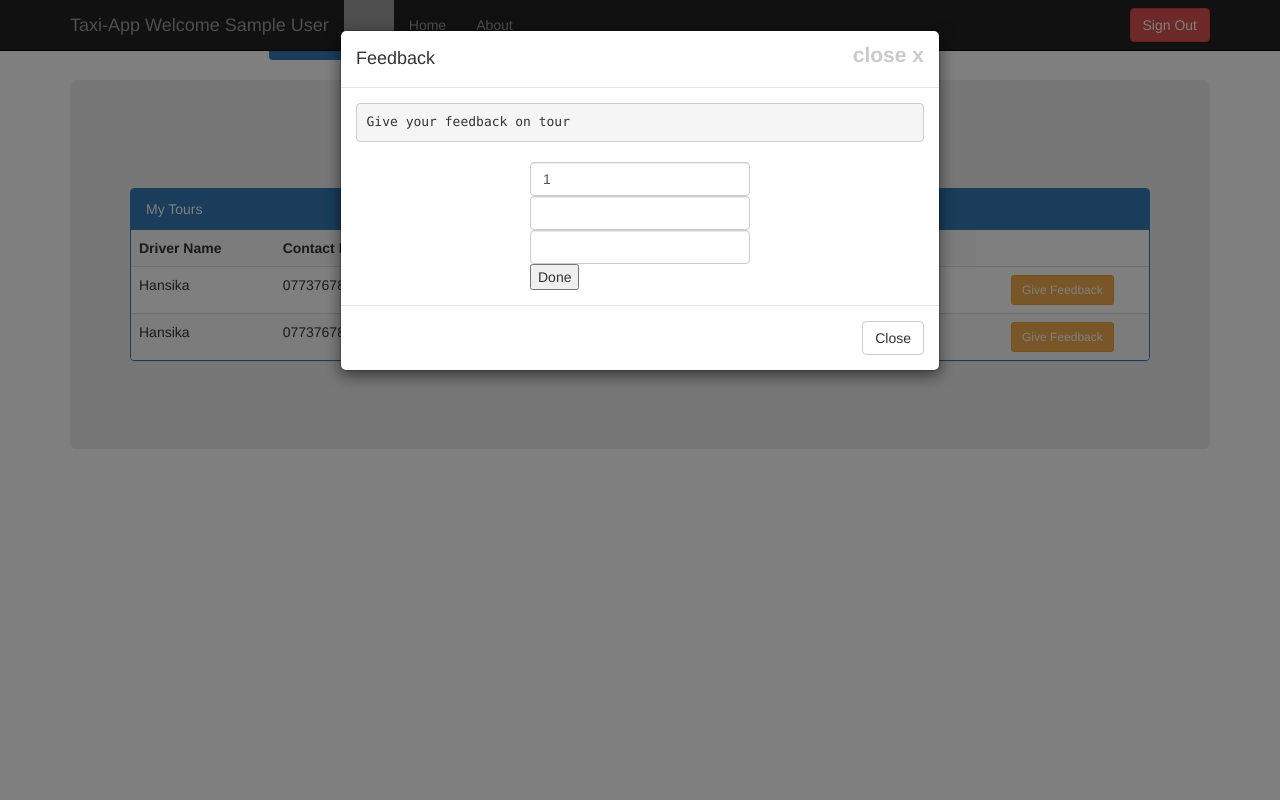
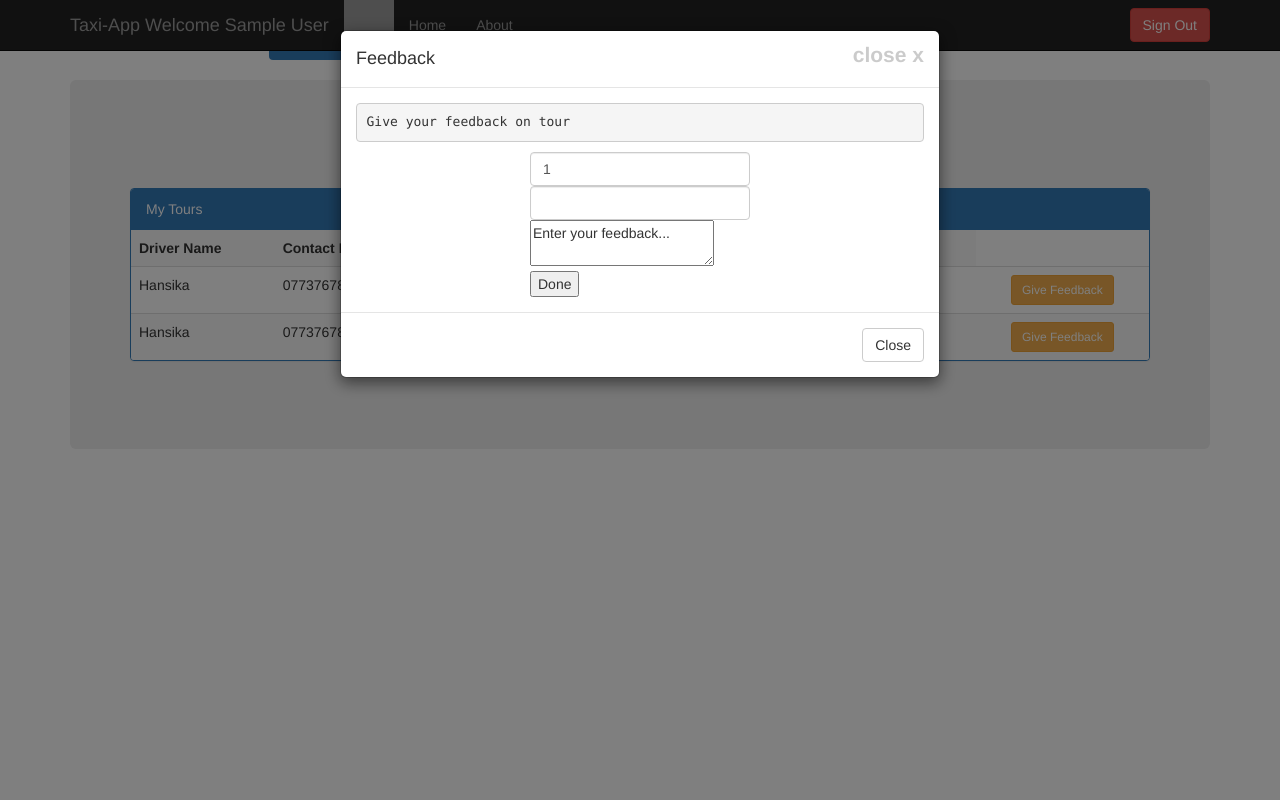
Before and after one commit to ICEG3Taxiapp/taxiapp2, a PHP site: page /seeTours.php in a window 1280 px wide, after a click on "Give Feedback". Run offline with PHP 8.4, Linux system fonts and the light colour scheme; the visitor is signed in with stand-in values (Sample User, id 1); data comes from the database, SQL or seed files in the repository; some libraries are stand-ins or nearby versions; grey boxes are pictures that could not be loaded.

Commit message:
work in progress

```diff
--- /dev/null
+++ b/addFeedback.php
@@ -0,0 +1,3 @@
+<?php
+    echo $_POST["rating"];
+?>
--- a/seeTours.php
+++ b/seeTours.php
@@ -155,11 +155,10 @@ function getTours(){
 
                     <pre id="bid">Give your feedback on tour</pre>
                     <div class="container" style="width:250px;">
-                      <form method="POST" action="" method ="post">
-                          <div style="padding-top:10px;"></div>
+                      <form method="POST" action="addFeedback.php" method ="post" id ="myform">
                           <input type="text" name="tourId" id="tourId" class="form-control" value =""/>
-                          <input type="text" name="feedBack" id="feedBack" class="form-control"/>
                           <input type="text" name="rating" id="rating" class="form-control"/>
+                          <textarea name="feedBack" form="myform">Enter your feedback...</textarea>
                           <button  type="submit">Done</button>
 
                       </form>
```
